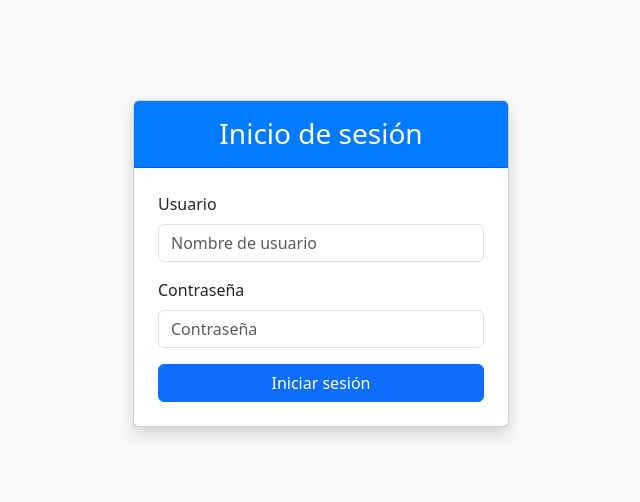
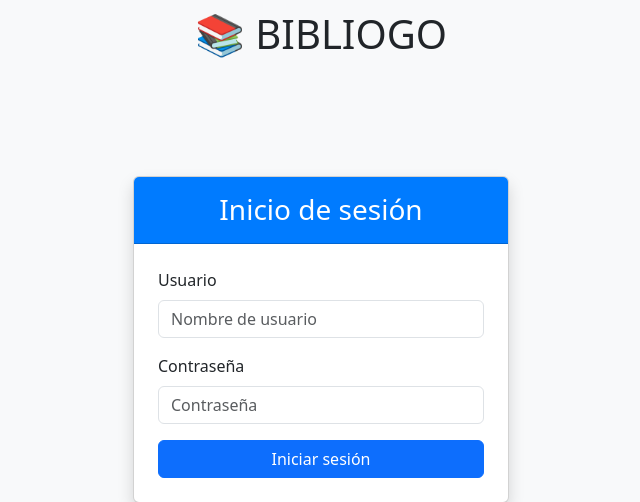
Before and after one commit to BastleyNait/Biblioteca, a Django app: template bibliogo/templates/login.html in a window 1280 px wide. Shown: the top 502 px of the page, without its empty margins (319-959 px from the left). Run offline with Django 5.2, Linux system fonts and the light colour scheme; the template is opened without the code that fills it: values that come from a table or form of the project are taken from there, others are empty; some libraries are stand-ins or nearby versions.

Commit message:
login finished

```diff
--- a/Biblioteca/urls.py
+++ b/Biblioteca/urls.py
@@ -21,8 +21,8 @@ from bibliogo.views import table, form, user_login, user_logout
 
 urlpatterns = [
     path('admin/', admin.site.urls),
-    path('table/', table),
+    path('table/', table, name='home'),
     path('form/', form),
-    path('login/', user_login, name='login'),
+    path('', user_login, name='login'),
     path('logout/', user_logout, name='logout'),
 ]
--- a/bibliogo/templates/login.html
+++ b/bibliogo/templates/login.html
@@ -21,10 +21,18 @@
             background-color: #007bff;
             color: white;
         }
+
+        .title {
+            text-align: center;
+            padding: 10px;
+        }
     </style>
 </head>
 
 <body>
+    <div class="title">
+        <h1 class="">📚 BIBLIOGO</h1>
+    </div>
     <div class="container login-container">
         <div class="card shadow">
             <div class="card-header text-center py-3">
```
Also changed, not shown: db.sqlite3.
